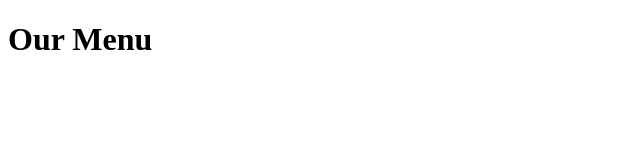
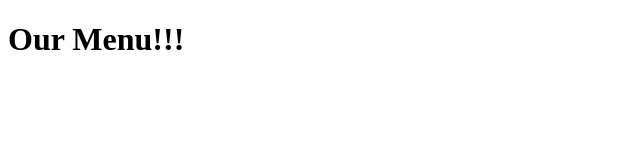
Before and after one commit to Mervert/coursera-module, a plain HTML site: page module2-solution/index.html in a window 1280 px wide. Shown: the full height of the page, 0-640 px from the left. Drawn offline with Linux system fonts and the light colour scheme.

Commit message:
Small addition to our page content.

```diff
--- a/module2-solution/index.html
+++ b/module2-solution/index.html
@@ -4,6 +4,6 @@
 	<title>Assigment Solution for Module 2</title>
 </head>
 <body>
-<h1> Our Menu</h1>
+<h1> Our Menu!!!</h1>
 </body>
 </html>
```
